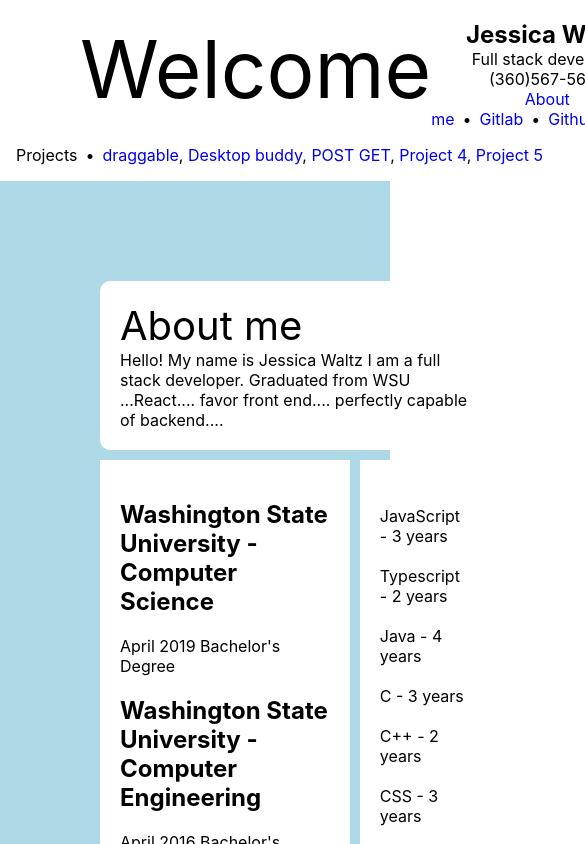
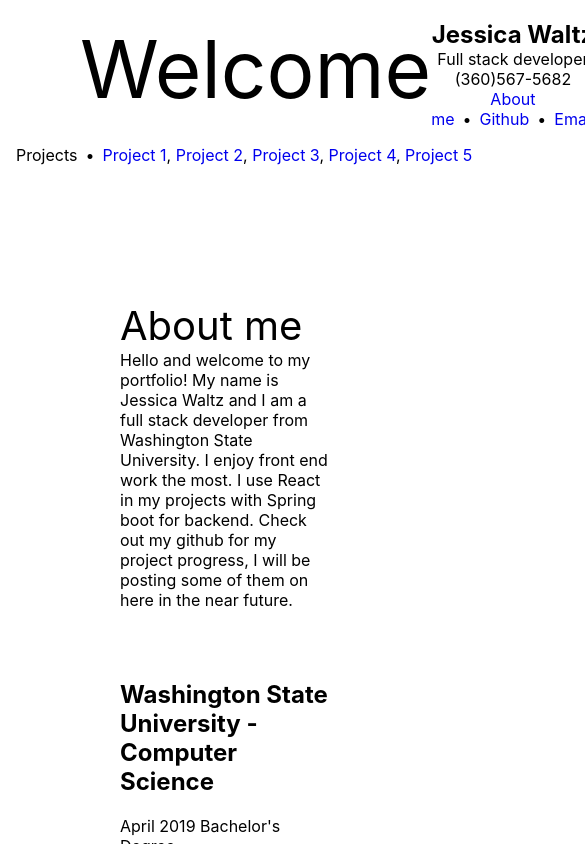
Before and after one commit to JessicaWaltz/myPortfolio, a React (Create React App) app: page / in a window 390 px wide. Shown: the top 844 px of the page, 585 px wide, since content can reach past the window. Built offline with nearby package versions, Linux system fonts and the light colour scheme.

Commit message:
base portfolio

```diff
--- a/package.json
+++ b/package.json
@@ -8,7 +8,9 @@
     "@testing-library/user-event": "^7.1.2",
     "react": "^16.13.1",
     "react-dom": "^16.13.1",
-    "react-scripts": "3.4.3"
+    "react-scripts": "3.4.3",
+    "react-swf": "^0.12.1",
+    "react-xml-parser": "^1.1.6"
   },
   "scripts": {
     "start": "react-scripts start",
--- a/src/App.js
+++ b/src/App.js
@@ -4,6 +4,7 @@ import React from 'react';
 import './App.css';
 import AboutMe from './components/body/AboutMe';
 import Nav from "./components/navbar/Nav";
+
 
 function App() {
   return (
--- a/src/components/body/AboutMe.css
+++ b/src/components/body/AboutMe.css
@@ -18,7 +18,6 @@
 .AboutMe-list > li{
     padding-top: 10px;
     padding-bottom: 10px;
-
 }
 .AboutMe-title {
     grid-area: tit;
@@ -58,9 +57,35 @@
     'wor wor wor exp exp'
     'dow dow dow dow dow';
     padding: 100px 100px 0px 100px;
-    background-color: lightblue;
+
     grid-gap: 10px;
   }
+@media only screen and (max-width: 800px) {
+    .AboutMe-conatiner {
+        display: grid;
+        grid-template-areas:
+        'box box box box box'
+        'deg deg deg deg deg'
+        'wor wor wor wor wor'
+        'exp exp exp exp exp'
+        'dow dow dow dow dow';
+        padding: 100px 100px 0px 100px;
+        grid-gap: 10px;
+    }
+    .AboutMe-list{
+        padding-left: 10px;
+        padding-right: 10px;
+    }
+    .AboutMe-list > li{
+        padding-top: 10px;
+        padding-bottom: 10px;
+        padding-left: 5px;
+        padding-right: 30px;
+        float:left;
+        list-style-type: disc !important;
+    }
+
+}
 .AboutMe-conatiner > div{
     background-color: white;
     padding: 20px 20px;
--- a/src/components/body/AboutMe.js
+++ b/src/components/body/AboutMe.js
@@ -4,13 +4,16 @@ import "./AboutMe.css";
 class AboutMe extends Component{
     render(){
         return(
-            <div className="AboutMe-conatiner">
+            <div className="AboutMe-conatiner" id="AboutMe">
                 <div className="AboutMe-box">
                     <div className="AboutMe-title">
                         About me
                     </div>
                     <div className="AboutMe-info">
-                        Hello! My name is Jessica Waltz I am a full stack developer. Graduated from WSU ...React.... favor front end.... perfectly capable of backend....
+                    Hello and welcome to my portfolio! My name is Jessica Waltz and I am a full stack developer
+                    from Washington State University. I enjoy front end work the most. I use React in my projects
+                    with Spring boot for backend. Check out my github for my project progress, I will be posting
+                    some of them on here in the near future.
                     </div>
                 </div>
                 <div className="AboutMe-deg">
@@ -83,7 +86,7 @@ class AboutMe extends Component{
                     </ul>
                 </div>
                 <div className="AboutMe-download">
-                    <a href="../../doc/reusme.pdf" className="download-btn" download>
+                    <a href="../../doc/resume.pdf" className="download-btn" download>
                         Download Resume
                     </a>
                 </div>
--- a/src/components/body/drag.css
+++ /dev/null
@@ -1,32 +0,0 @@
-.pic { grid-area: pic; }
-.info { grid-area: info; }
-.tab { grid-area: tab; }
-.bg-fixed {
-    background-image: url("../../img/photo02.jpg");
-    min-height: 500px;
-    background-attachment: fixed;
-    background-position: center;
-    background-repeat: no-repeat;
-    background-size: cover;
-    text-align: center;
-    font-size: 300%;
-    float: center;
-  }
-.info{
-    background-color:pink;
-    text-align: center;
-}
-@font-face {
-    font-family: 'myfont';
-    src: url(../../fonts/Myfont-Regular.otf);
-}
-
-.grid-container {
-    display: grid;
-    grid-template-areas:
-      'pic pic pic pic info info'
-      'pic pic pic pic info info'
-      'pic pic pic pic info info'
-      'tab tab tab tab tab  tab';
-    padding: 0px 100px;
-  }
--- a/src/components/navbar/Nav.js
+++ b/src/components/navbar/Nav.js
@@ -21,21 +21,14 @@ class Nav extends Component{
                         <span>
                             <span>
                                 <a className="github dont-link"
-                                href="/#" >About me</a>
+                                href="/#AboutMe" >About me</a>
                             </span>
                         </span>
                         <span>
                             <span className="px-2">•</span>
                             <span>
                                 <a className="gitlab dont-link"
-                                href="#">Gitlab</a>
-                            </span>
-                        </span>
-                        <span>
-                            <span className="px-2">•</span>
-                            <span>
-                                <a className="github dont-link"
-                                href="#" >Github</a>
+                                href="https://github.com/JessicaWaltz">Github</a>
                             </span>
                         </span>
                         <span>
@@ -49,9 +42,9 @@ class Nav extends Component{
                 <div className="projects">
                 <span className="font-bold text-sm">Projects</span>
                     <span class="px-2">•</span>
-                    <span><a class="dont-link" href="/#draggable" target="_blank">draggable</a>, </span>
-                    <span><a class="dont-link" href="/#desktop-buddy" target="_blank">Desktop buddy</a>, </span>
-                    <span><a class="dont-link" href="/#" target="_blank">POST GET</a>, </span>
+                    <span><a class="dont-link" href="/#" target="_blank">Project 1</a>, </span>
+                    <span><a class="dont-link" href="/#" target="_blank">Project 2</a>, </span>
+                    <span><a class="dont-link" href="/#" target="_blank">Project 3</a>, </span>
                     <span><a class="dont-link" href="/#" target="_blank">Project 4</a>, </span>
                     <span><a class="dont-link" href="/#" target="_blank">Project 5</a></span>
                 </div>
```
Also changed, not shown: src/components/body/drag.js (+15 -11 lines), 1 other file (tests, documents, lock files or other folders).
